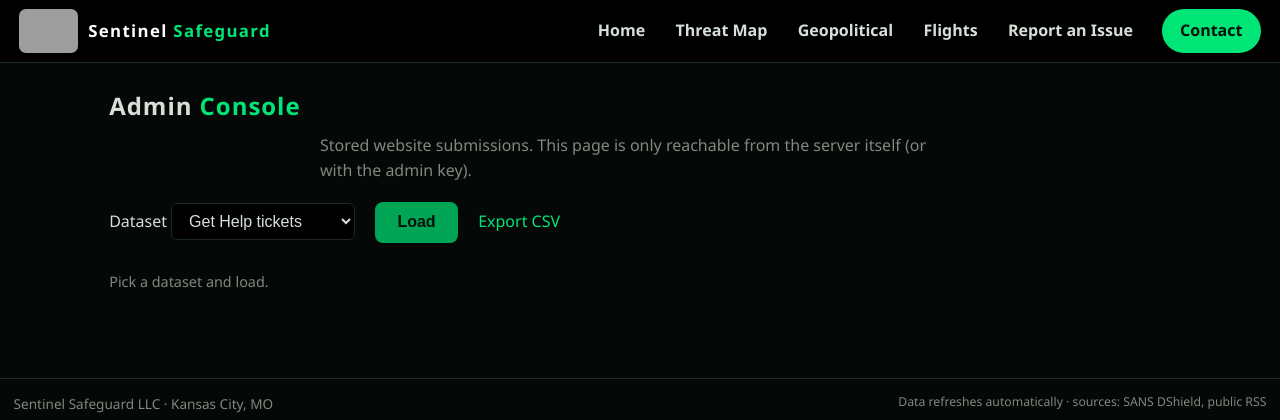
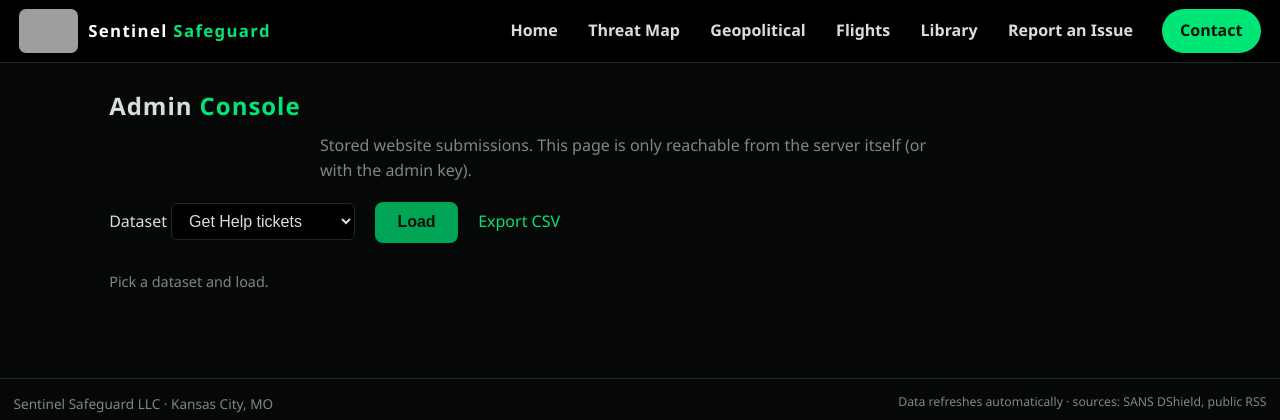
Before and after one commit to TheRealJesusTheHacker/sentinel-live, a FastAPI app: page /admin in a window 1280 px wide. Shown: the top 420 px of the page. Run offline with FastAPI, Linux system fonts and the light colour scheme; grey boxes are pictures that could not be loaded.

Commit message:
Nav: add Library link to the shared operations header
The Knowledge library is public by the owner's 2026-10-24 access
review (ruling 10); the shared header now links to
https://command.sentinelsafeguard.net/library alongside Flights.
Markup only — no app code, no CSS.

```diff
--- a/templates/base.html
+++ b/templates/base.html
@@ -20,6 +20,7 @@
     <a href="/threat-map"{% if request.url.path == '/threat-map' %} class="active" aria-current="page"{% endif %}>Threat Map</a>
     <a href="/geopolitical"{% if request.url.path == '/geopolitical' %} class="active" aria-current="page"{% endif %}>Geopolitical</a>
     <a href="/flights"{% if request.url.path == '/flights' %} class="active" aria-current="page"{% endif %}>Flights</a>
+    <a href="https://command.sentinelsafeguard.net/library">Library</a>
     <a href="/report-issue"{% if request.url.path.startswith('/report-issue') %} class="active" aria-current="page"{% endif %}>Report an Issue</a>
     <a class="nav-cta" href="/#contact">Contact</a>
   </nav>
```
